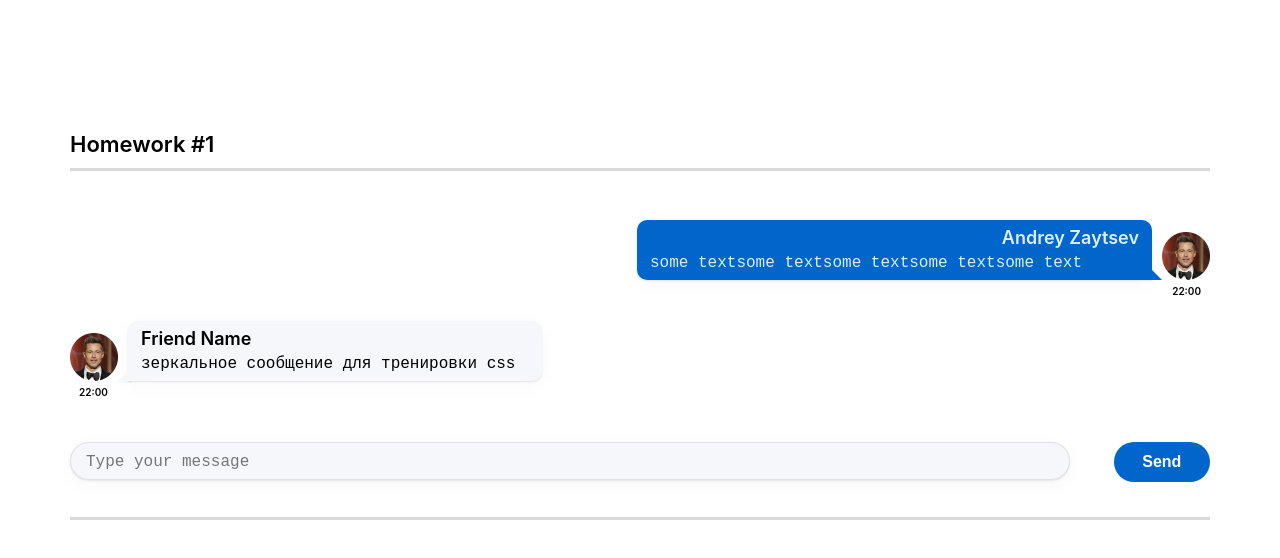
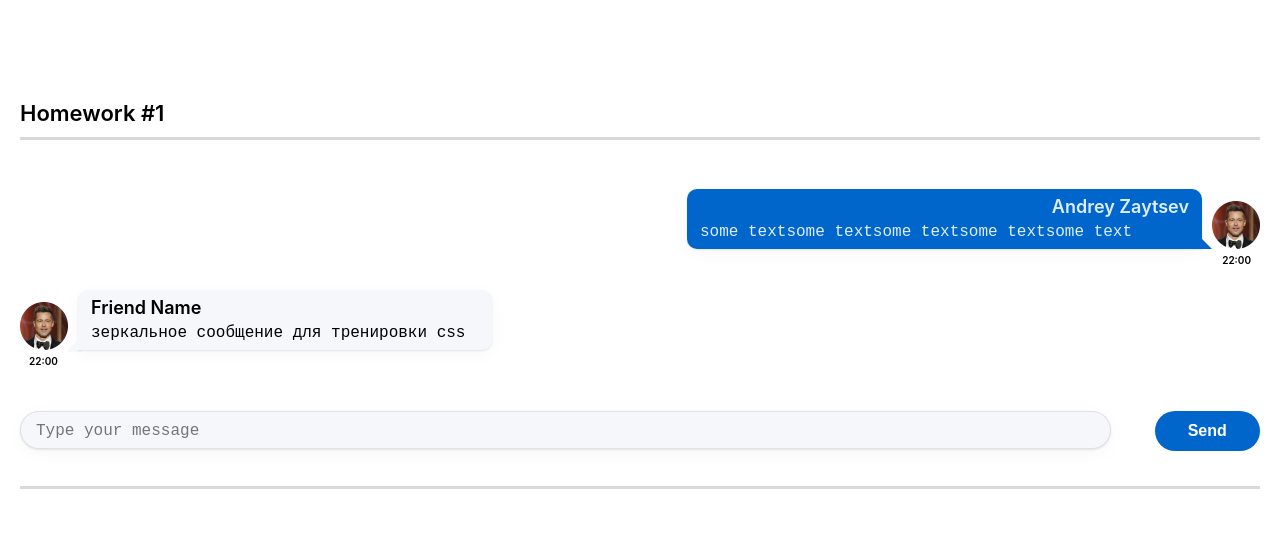
Before and after one commit to AndreyZaytsev90/IT-INC-autocheckNext, a React (Create React App) app in the folder hws2-master/: page / in a window 1280 px wide. Shown: the top 558 px of the page. Built offline with nearby package versions, Linux system fonts and the light colour scheme.

Commit message:
hw5 is done

```diff
--- a/hws2-master/src/s1-main/App.module.css
+++ b/hws2-master/src/s1-main/App.module.css
@@ -1,15 +1,16 @@
 .App {
   --header_height: 60px;
   position: relative;
-  /* Изменено на relative для лучшей адаптивности */
   width: 100%;
   /* Установлено на 100% */
-  height: 27px;
-  margin: 0 auto;
-  /* Центрирование содержимого */
-  padding: 131px 70px 0px 70px;
-  /* Использование padding вместо top для лучшей адаптивности */
-
+  max-width: 1397px;
+  /* Максимальная ширина */
+  margin: 100px auto 0;
+  /* Центрирование содержимого и отступ сверху */
+  padding: 0 20px;
+  /* Отступы для соответствия */
+  box-sizing: border-box;
+  /* Включаем отступы в ширину */
 }
 
 .hw {
@@ -28,12 +29,18 @@
 }
 
 .hwTitle {
+  display: flex;
+  justify-content: space-between;
   color: rgb(0, 0, 0);
   font-size: 22px;
   font-weight: 600;
   line-height: 27px;
-  text-align: left;
   margin-bottom: 9.5px;
+  text-align: center;
+  /* Центрирование текста */
+  width: 100%;
+  box-sizing: border-box;
+  /* Включаем отступы в ширину */
 }
 
 /* Медиазапросы для адаптивности */
```
Also changed, not shown: 1 other file (tests, documents, lock files or other folders).
